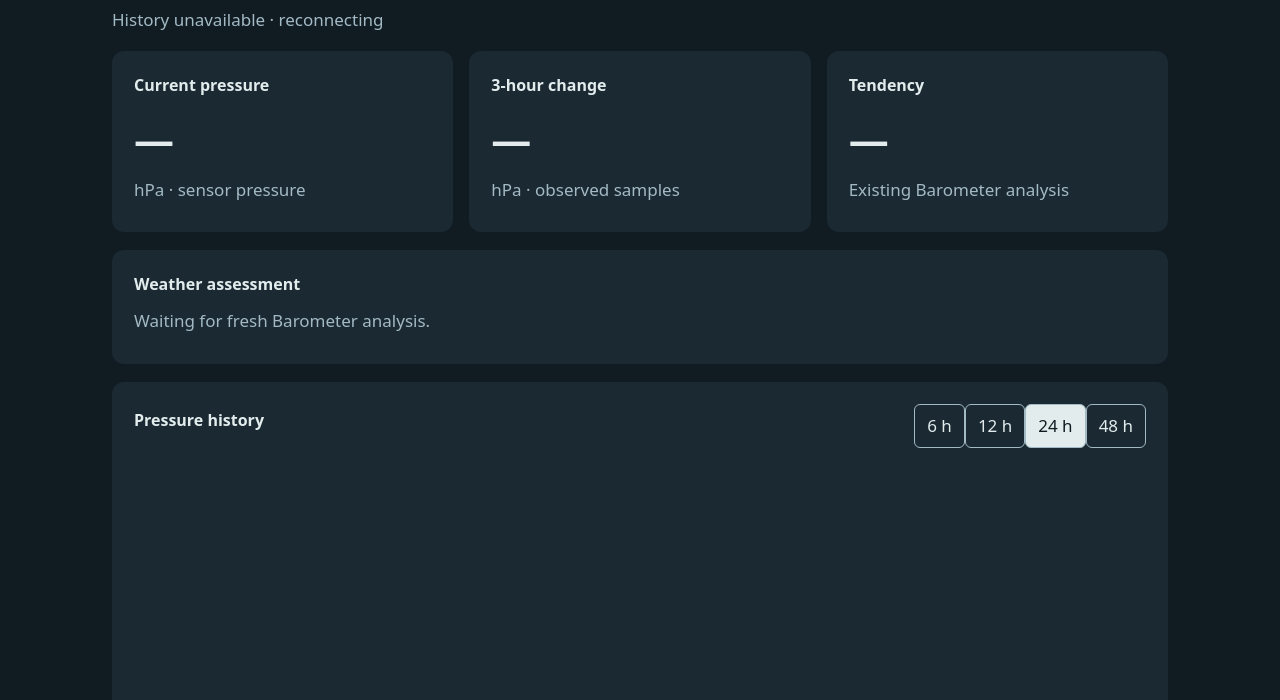
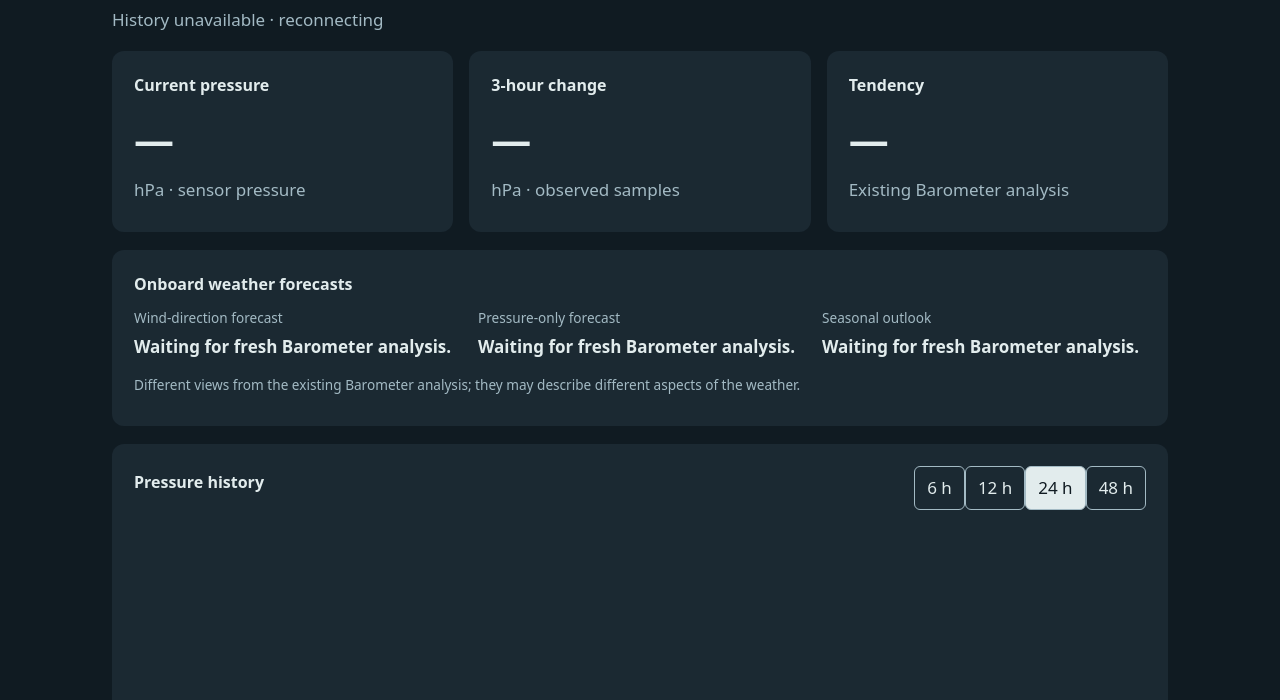
Before and after one commit to SCarns/signalk-ships-barometer, a website: page public/index.html in a window 1280 px wide. Shown: the part 100-800 px from the top of the page. Drawn offline with Linux system fonts and the light colour scheme; no server answers.

Commit message:
Clarify published weather forecasts and measured conditions in webapp

```diff
--- a/public/app.js
+++ b/public/app.js
@@ -73,7 +73,7 @@ function showComparison(comparison) {
   el('forecast-provenance').textContent=points.length?`${providers} · latest displayed issue ${new Date(newest).toLocaleString()}. Historical points keep their original issue times (inspect points). ${comparison.reference} Saved forecasts are comparison only.`:'';
   if(comparison?.storageError)el('forecast-status').textContent+=' Forecast comparison storage needs attention.';
 }
-function clearReadings() { for (const id of ['pressure','change','tendency']) el(id).textContent='—'; el('assessment').textContent='Waiting for fresh Barometer analysis.';el('local').textContent=''; }
+function clearReadings() { for (const id of ['pressure','change','tendency']) el(id).textContent='—'; for (const id of ['assessment','pressure-forecast','season-forecast']) el(id).textContent='Waiting for fresh Barometer analysis.';el('local').textContent='';el('local-observations').hidden=true; }
 async function refresh() {
   const seq=++request;
   try {
@@ -92,9 +92,14 @@ async function refresh() {
     const read=path=>{const v=data.analysis[path];return v&&h.fresh&&h.now-v.time<=5*60000?v.value:null;};
     const prefix='environment.outside.pressure.';
     el('tendency').textContent=read(prefix+'trend.tendency') || '—';
-    el('assessment').textContent=read(prefix+'prediction.quadrant') || read(prefix+'prediction.pressureOnly') || 'Waiting for existing Barometer analysis.';
+    for (const [id, field] of [['assessment','quadrant'],['pressure-forecast','pressureOnly'],['season-forecast','season']]) {
+      el(id).textContent=read(prefix+'prediction.'+field) || 'Waiting for fresh Barometer analysis.';
+    }
     const local=read('environment.outside.weather.assessment');
-    if(local&&Array.isArray(local.reasons))el('local').textContent=local.reasons.join(' ');
+    if(local&&Array.isArray(local.reasons)&&local.reasons.length) {
+      el('local').textContent=local.reasons.join(' ');
+      el('local-observations').hidden=false;
+    }
     el('source').textContent=`Pressure source: ${h.source||'waiting'} · 3-hour change needs an observed sample within one minute of the baseline.`;
     showComparison(data.comparison);
     chart(h,data.comparison);
--- a/public/index.html
+++ b/public/index.html
@@ -3,6 +3,6 @@
 <body><main><header><h1>Ship’s Barometer</h1><span class="theme-controls" role="group" aria-label="Display theme"><button id="theme" type="button" class="theme-control" aria-label="Change display theme">☾</button><button id="theme-auto" type="button" aria-pressed="true" title="Follow vessel day/night and navigation state">Auto</button></span></header>
 <p id="status" role="status">Connecting to onboard observations…</p>
 <section class="readings" aria-label="Pressure readings"><article><h2>Current pressure</h2><strong id="pressure">—</strong><p>hPa · sensor pressure</p></article><article><h2>3-hour change</h2><strong id="change">—</strong><p>hPa · observed samples</p></article><article><h2>Tendency</h2><strong id="tendency">—</strong><p>Existing Barometer analysis</p></article></section>
-<section><h2>Weather assessment</h2><p id="assessment">Waiting for existing Barometer analysis.</p><p id="local"></p></section>
+<section aria-labelledby="forecast-heading"><h2 id="forecast-heading">Onboard weather forecasts</h2><dl class="forecast-readings"><div><dt>Wind-direction forecast</dt><dd id="assessment">Waiting for fresh Barometer analysis.</dd></div><div><dt>Pressure-only forecast</dt><dd id="pressure-forecast">Waiting for fresh Barometer analysis.</dd></div><div><dt>Seasonal outlook</dt><dd id="season-forecast">Waiting for fresh Barometer analysis.</dd></div></dl><p class="forecast-explanation">Different views from the existing Barometer analysis; they may describe different aspects of the weather.</p><div id="local-observations" hidden><h3>Measured conditions</h3><p id="local"></p></div></section>
 <section><div class="chart-heading"><h2>Pressure history</h2><div id="ranges" role="group" aria-label="History range"><button data-hours="6">6 h</button><button data-hours="12">12 h</button><button data-hours="24" aria-pressed="true">24 h</button><button data-hours="48">48 h</button></div></div><svg id="chart" viewBox="0 0 900 320" role="img" aria-label="Observed pressure history in hPa"></svg><p id="chart-note">Onboard observations · gaps indicate missing data</p><p id="source"></p><p id="forecast-legend" hidden><span class="legend-observed">Boat observations</span> · <span class="legend-past">Solid underlay: previously received forecast</span> · <span class="legend-future">Dotted: future forecast</span></p><p id="forecast-status" role="status" hidden></p><p id="forecast-provenance" hidden></p></section>
 <footer>Offline instrument · up to 72 hours (3 days) retained · local assessments are guidance</footer></main><script src="chart.js"></script><script src="app.js"></script></body></html>
--- a/public/style.css
+++ b/public/style.css
@@ -3,3 +3,5 @@
 .theme-controls{display:inline-flex;gap:5px;align-items:center}.theme-control{min-width:42px;font-size:22px;line-height:1;padding:7px 10px}.theme-controls button[aria-pressed="true"]{box-shadow:inset 0 0 0 2px currentColor;font-weight:700}
 
 :root{--forecast:#a06b20}html[data-theme=night]{--forecast:#d6ad69}html[data-theme=red]{--forecast:#a94739}#chart .forecast-past,#chart .forecast-future{stroke:var(--forecast);fill:none;stroke-width:3;opacity:.7}#chart .forecast-future{stroke-dasharray:1 7;stroke-linecap:round}#chart .forecast-point{fill:var(--forecast)}#chart .now-line{stroke:var(--muted);stroke-dasharray:4 4;opacity:.7}.legend-observed{color:var(--line)}.legend-past,.legend-future{color:var(--forecast)}#forecast-provenance{font-size:.85rem}
+
+.forecast-readings{display:grid;grid-template-columns:repeat(3,minmax(0,1fr));gap:20px;margin:0}.forecast-readings dt{font-size:.85rem;color:var(--muted)}.forecast-readings dd{margin:5px 0 0;font-weight:600;overflow-wrap:anywhere}.forecast-explanation{font-size:.85rem;margin-top:16px}#local-observations{border-top:1px solid var(--grid);margin-top:18px;padding-top:16px}#local-observations h3{font-size:1rem;margin:0 0 8px}@media(max-width:600px){.forecast-readings{grid-template-columns:1fr;gap:14px}}
```
Also changed, not shown: CHANGELOG.md, README.md.
